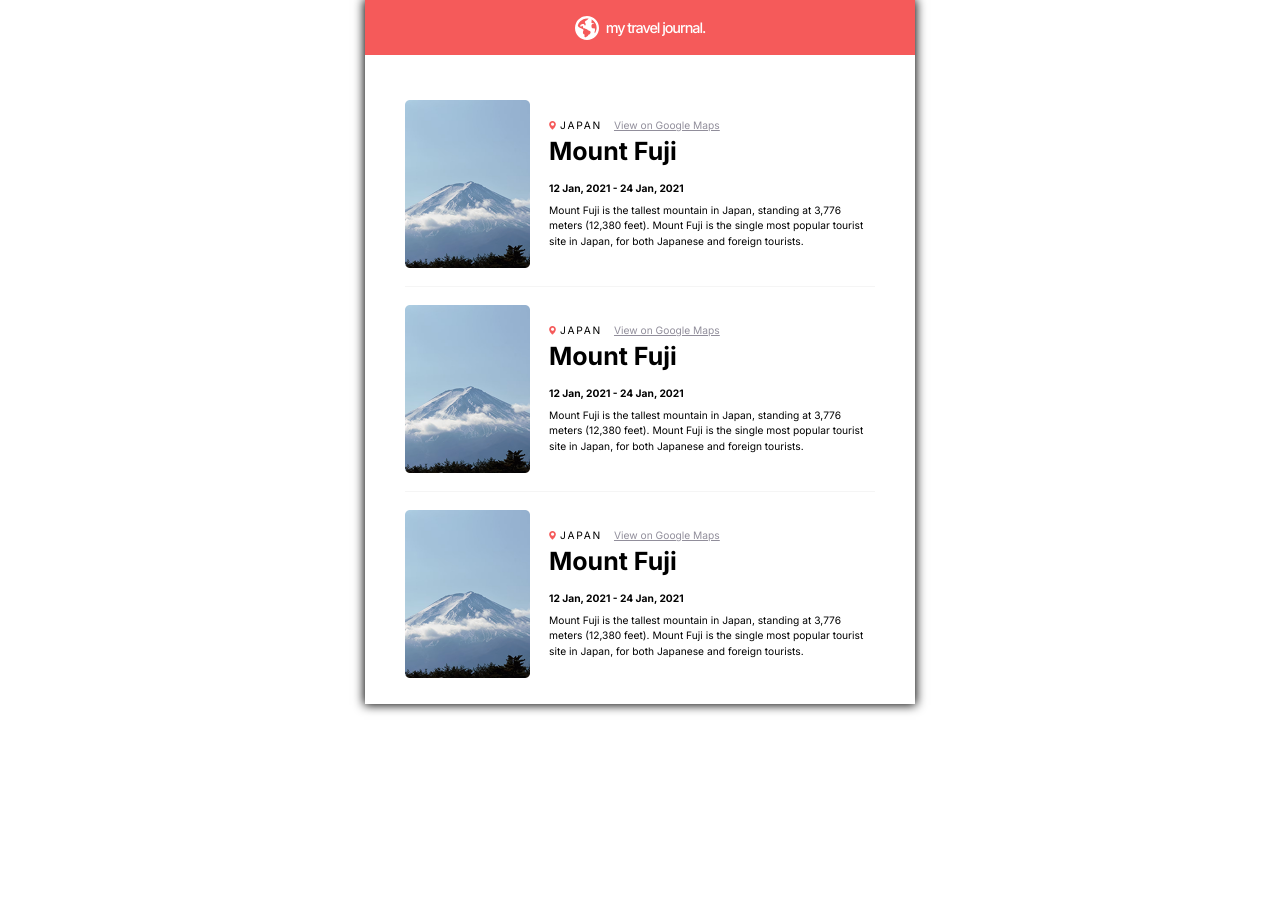
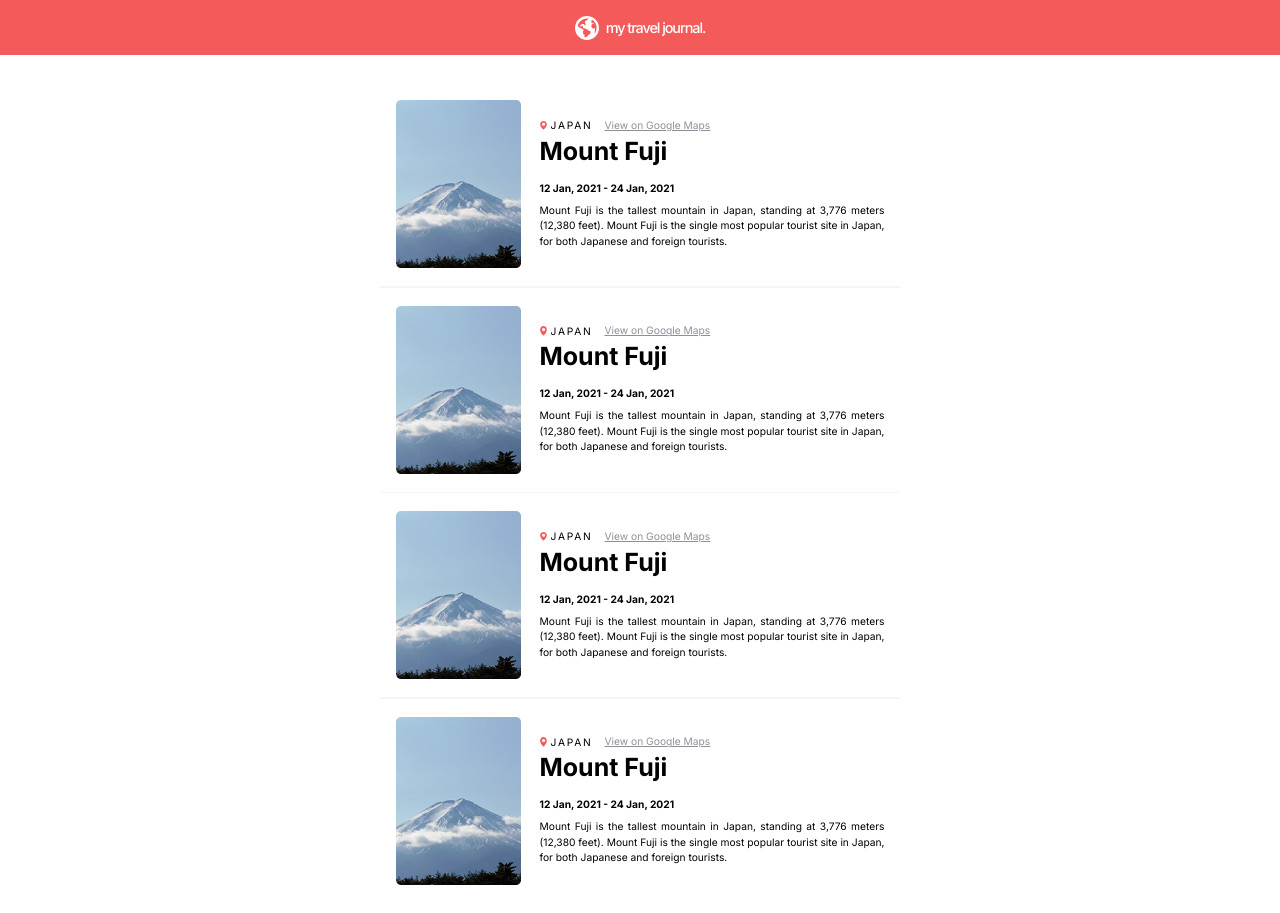
Before and after one commit to harold-myfavdev/simply_blog, a React (Vite) app: page / in a window 1280 px wide. Before the commit the page ends 800 px from the top, so only its background shows below. Built offline with nearby package versions, Linux system fonts and the light colour scheme.

Commit message:
create component Post

```diff
--- /dev/null
+++ b/src/components/Post.jsx
@@ -0,0 +1,23 @@
+import MountFuji from '/src/assets/Mount Fuji.png';
+import Marker from '/src/assets/Marker.svg';
+
+export default function Post() {
+    return (
+        <>
+            <figure className="postContainer">
+                <img src={MountFuji} alt="Mount Fuji" className="postImg"/>
+                <div className="postDetails">
+                    <p className="postLocation">
+                        <img src={Marker} alt="Location Marker" />
+                        JAPAN
+                        <a href="https://www.google.com/maps/place/Mount+Fuji/@35.3606421,138.7170637,15z/data=!3m1!4b1!4m6!3m5!1s0x6019629a42fdc899:0xa6a1fcc916f3a4df!8m2!3d35.3606255!4d138.7273634!16zL20vMGNrczA?entry=ttu" className="googleMap">View on Google Maps</a>
+                    </p>
+                    <h2 className="postTitle">Mount Fuji</h2>
+                    <p className="postDate"><time datetime="2021-01-12"></time>12 Jan, 2021 - <time datetime="2021-01-24">24 Jan, 2021</time></p>
+                    <p className="postDesc">Mount Fuji is the tallest mountain in Japan, standing at 3,776 meters (12,380 feet). Mount Fuji is the single most popular tourist site in Japan, for both Japanese and foreign tourists.</p>
+                </div>
+            </figure>
+            <hr />
+        </>
+    )
+}
--- a/src/components/Posts.jsx
+++ b/src/components/Posts.jsx
@@ -1,50 +1,12 @@
-import MountFuji from '/src/assets/Mount Fuji.png';
-import Marker from '/src/assets/Marker.svg';
+import Post from './Post';
 
 export default function Posts() {
     return (
         <>
-            <figure className="postContainer">
-                <img src={MountFuji} alt="Mount Fuji" className="postImg"/>
-                <div className="postDetails">
-                    <p className="postLocation">
-                        <img src={Marker} alt="Location Marker" />
-                        JAPAN
-                        <a href="https://www.google.com/maps/place/Mount+Fuji/@35.3606421,138.7170637,15z/data=!3m1!4b1!4m6!3m5!1s0x6019629a42fdc899:0xa6a1fcc916f3a4df!8m2!3d35.3606255!4d138.7273634!16zL20vMGNrczA?entry=ttu" className="googleMap">View on Google Maps</a>
-                    </p>
-                    <h2 className="postTitle">Mount Fuji</h2>
-                    <p className="postDate"><time datetime="2021-01-12"></time>12 Jan, 2021 - <time datetime="2021-01-24">24 Jan, 2021</time></p>
-                    <p className="postDesc">Mount Fuji is the tallest mountain in Japan, standing at 3,776 meters (12,380 feet). Mount Fuji is the single most popular tourist site in Japan, for both Japanese and foreign tourists.</p>
-                </div>
-            </figure>
-            <hr />
-            <figure className="postContainer">
-                <img src={MountFuji} alt="Mount Fuji" className="postImg"/>
-                <div className="postDetails">
-                    <p className="postLocation">
-                        <img src={Marker} alt="Location Marker" />
-                        JAPAN
-                        <a href="https://www.google.com/maps/place/Mount+Fuji/@35.3606421,138.7170637,15z/data=!3m1!4b1!4m6!3m5!1s0x6019629a42fdc899:0xa6a1fcc916f3a4df!8m2!3d35.3606255!4d138.7273634!16zL20vMGNrczA?entry=ttu" className="googleMap">View on Google Maps</a>
-                    </p>
-                    <h2 className="postTitle">Mount Fuji</h2>
-                    <p className="postDate"><time datetime="2021-01-12"></time>12 Jan, 2021 - <time datetime="2021-01-24">24 Jan, 2021</time></p>
-                    <p className="postDesc">Mount Fuji is the tallest mountain in Japan, standing at 3,776 meters (12,380 feet). Mount Fuji is the single most popular tourist site in Japan, for both Japanese and foreign tourists.</p>
-                </div>
-            </figure>
-            <hr />
-            <figure className="postContainer">
-                <img src={MountFuji} alt="Mount Fuji" className="postImg"/>
-                <div className="postDetails">
-                    <p className="postLocation">
-                        <img src={Marker} alt="Location Marker" />
-                        JAPAN
-                        <a href="https://www.google.com/maps/place/Mount+Fuji/@35.3606421,138.7170637,15z/data=!3m1!4b1!4m6!3m5!1s0x6019629a42fdc899:0xa6a1fcc916f3a4df!8m2!3d35.3606255!4d138.7273634!16zL20vMGNrczA?entry=ttu" className="googleMap">View on Google Maps</a>
-                    </p>
-                    <h2 className="postTitle">Mount Fuji</h2>
-                    <p className="postDate"><time datetime="2021-01-12"></time>12 Jan, 2021 - <time datetime="2021-01-24">24 Jan, 2021</time></p>
-                    <p className="postDesc">Mount Fuji is the tallest mountain in Japan, standing at 3,776 meters (12,380 feet). Mount Fuji is the single most popular tourist site in Japan, for both Japanese and foreign tourists.</p>
-                </div>
-            </figure>
+            <Post />
+            <Post />
+            <Post />
+            <Post />
         </>
     )
 }
--- a/src/index.css
+++ b/src/index.css
@@ -9,8 +9,8 @@
 /* CSS Custom Styles */
 
 #root {
-    width: 550px;
-    height: 704px;
+    /* min-width: 550px;
+    min-height: 704px; */
     margin: auto;
     box-shadow: 0px 0px 10px 1px black;
     font-family: "Inter", serif;
@@ -40,24 +40,36 @@
 
 main {
     display: flex;
+    justify-content: center;
+    align-items: center;
     flex-direction: column;
     row-gap: 18px;
     padding: 45px 40px 28px 40px;
+    max-width: 600px;
+    margin: 0 auto;
+    /* border: 1px solid red; */
 }
 
 .postContainer {
+    /* border: 1px solid red; */
     display: flex;
+    justify-content: center;
+    align-items: center;
+    flex-wrap: wrap;
     column-gap: 19px;
-    max-height: 168px;
-    max-width: 470px;
+    /* max-height: 168px; */
+    /* max-width: 470px;     */
+    text-overflow: ellipsis;
+    text-align: justify;
 }
 
 .postContainer > img {
-    width: 125px;
+    max-width: 125px;
     height: 168px;
 }
 
 .postDetails {
+    max-width: 345px;
     display: flex;
     flex-direction: column;
     justify-content: center;
@@ -106,7 +118,12 @@ main {
 }
 
 hr {
-    height: 1px;
+    height: 1.5px;
+    width: 100%;
     background-color: #F5F5F5;
     border: none;
 }
+
+hr:last-child {
+    display: none;
+}
```
